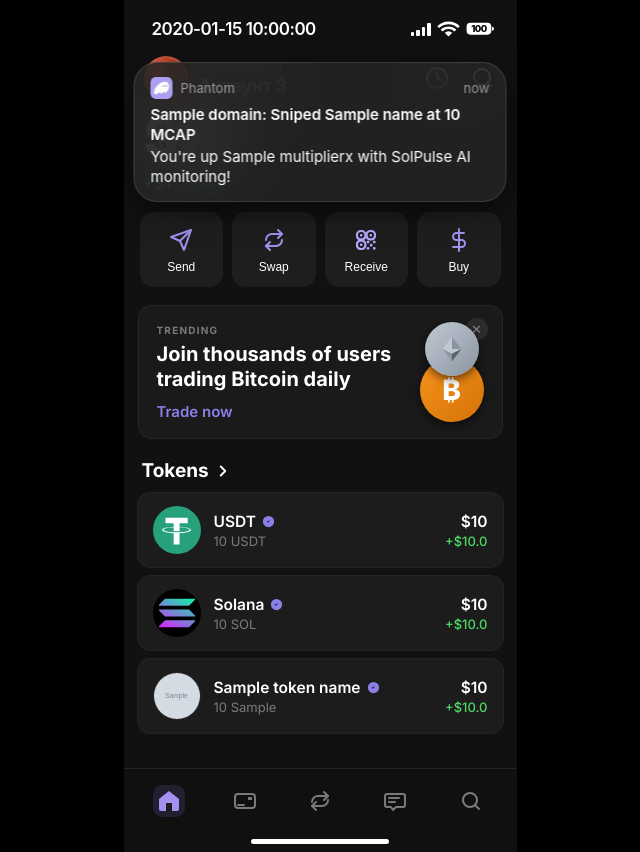
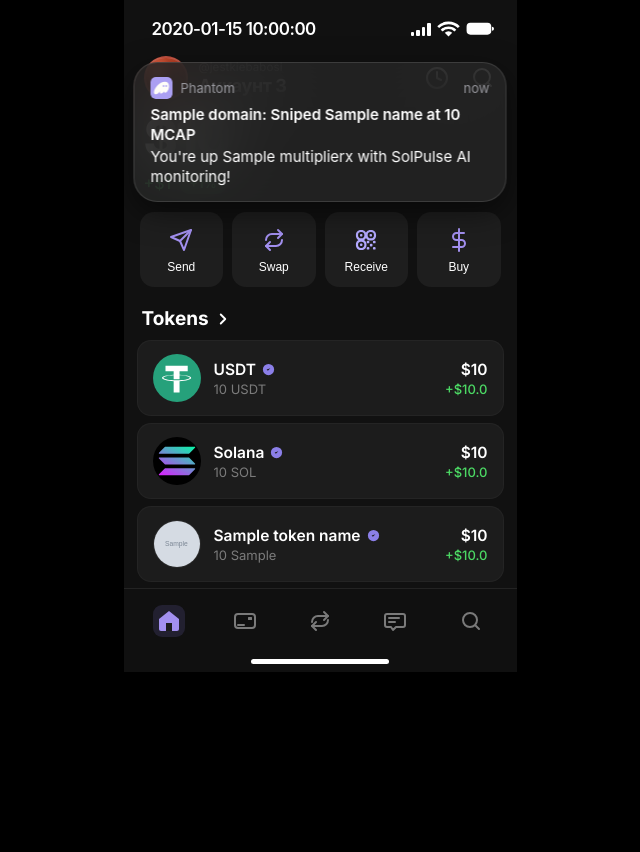
Before and after one commit to xue-lxng/screenshot_generator, a Python web app: template templates/phantom_wallet.html in a window 1280 px wide. Shown: the whole page, without its empty margins (320-960 px from the left). After the commit the page ends 672 px from the top, so only its background shows below. Run offline with Jinja, Linux system fonts and the light colour scheme; the template is opened without the code that fills it: most values are stand-ins (such as "Sample title", 1, 10 or a date in 2020); grey boxes marked "Sample" are stand-in pictures.

Commit message:
Update viewport dimensions and remove banner section from Phantom wallet template

```diff
--- a/api/v1/services/screenshot_generator.py
+++ b/api/v1/services/screenshot_generator.py
@@ -70,7 +70,7 @@ class ScreenshotService:
         html = render_html(ctx, template_name)
         page = await self._context.new_page()
         try:
-            await page.set_viewport_size({"width": 852, "height": 852})
+            await page.set_viewport_size({"width": 472, "height": 672})
             await page.set_content(html, wait_until="domcontentloaded")
             png_bytes = await page.screenshot(full_page=False)
         finally:
--- a/templates/phantom_wallet.html
+++ b/templates/phantom_wallet.html
@@ -30,7 +30,7 @@
       display: flex;
       justify-content: center;
       align-items: center;
-      min-height: 100vh;
+      min-height: 672px;
       font-family: var(--font);
       -webkit-font-smoothing: antialiased;
       color: var(--white);
@@ -39,7 +39,7 @@
     /* --- Контейнер скриншота (iPhone 15 Pro) --- */
     .screenshot-container {
       width: 393px;
-      height: 852px;
+      height: 672px;
       background: var(--bg);
       position: relative;
       overflow: hidden;
@@ -427,7 +427,7 @@
         <svg class="battery-icon" viewBox="0 0 25 11.6" xmlns="http://www.w3.org/2000/svg">
             <rect x="0.5" y="0.7" width="21.3" height="10.2" rx="3.3" fill="white"/>
             <path d="M22.4 4.1C23.4 4.1 24.1 4.8 24.1 5.8C24.1 6.8 23.4 7.5 22.4 7.5V4.1Z" fill="white"/>
-            <text x="11.1" y="8.9" font-family="-apple-system, BlinkMacSystemFont, 'SF Pro Text', 'Helvetica Neue', Helvetica, Arial, sans-serif" font-weight="800" font-size="8.1" text-anchor="middle" letter-spacing="-0.5" fill="black">100</text>
+            <text x="11.1" y="8.9" font-family="-apple-system, BlinkMacSystemFont, 'SF Pro Text', 'Helvetica Neue', Helvetica, Arial, sans-serif" font-weight="800" font-size="8.1" text-anchor="middle" letter-spacing="-0.5" fill="black"></text>
         </svg>
     </div>
   </div>
@@ -545,27 +545,6 @@
         </svg>
         <span class="act-lbl">Buy</span>
       </button>
-    </div>
-
-    <!-- Banner -->
-    <div class="banner">
-      <div class="banner-text-block">
-        <div class="trending-tag">Trending</div>
-        <div class="banner-title">Join thousands of users<br>trading Bitcoin daily</div>
-        <span class="banner-cta">Trade now</span>
-      </div>
-      <button class="banner-close">✕</button>
-      <div class="banner-coins">
-        <div class="coin coin-eth">
-          <svg width="30" height="30" viewBox="0 0 32 32">
-            <polygon points="16,3 26,16 16,21 6,16" fill="#c0c8d4"/>
-            <polygon points="16,3 26,16 16,16"       fill="#8a95a0"/>
-            <polygon points="16,21 26,16 16,29 6,16" fill="#8a95a0"/>
-            <polygon points="16,21 16,29 26,16"      fill="#5a6470"/>
-          </svg>
-        </div>
-        <div class="coin coin-btc">₿</div>
-      </div>
     </div>
 
     <!-- Tokens -->
```
